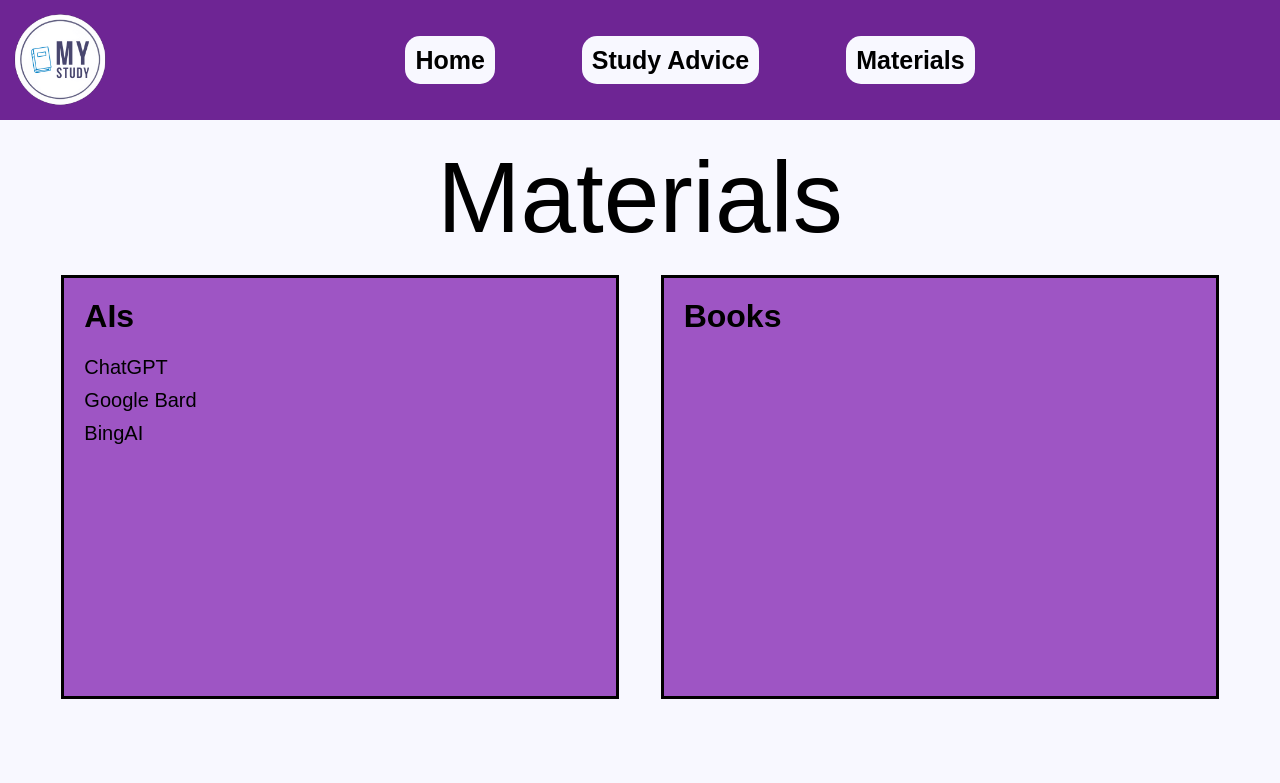
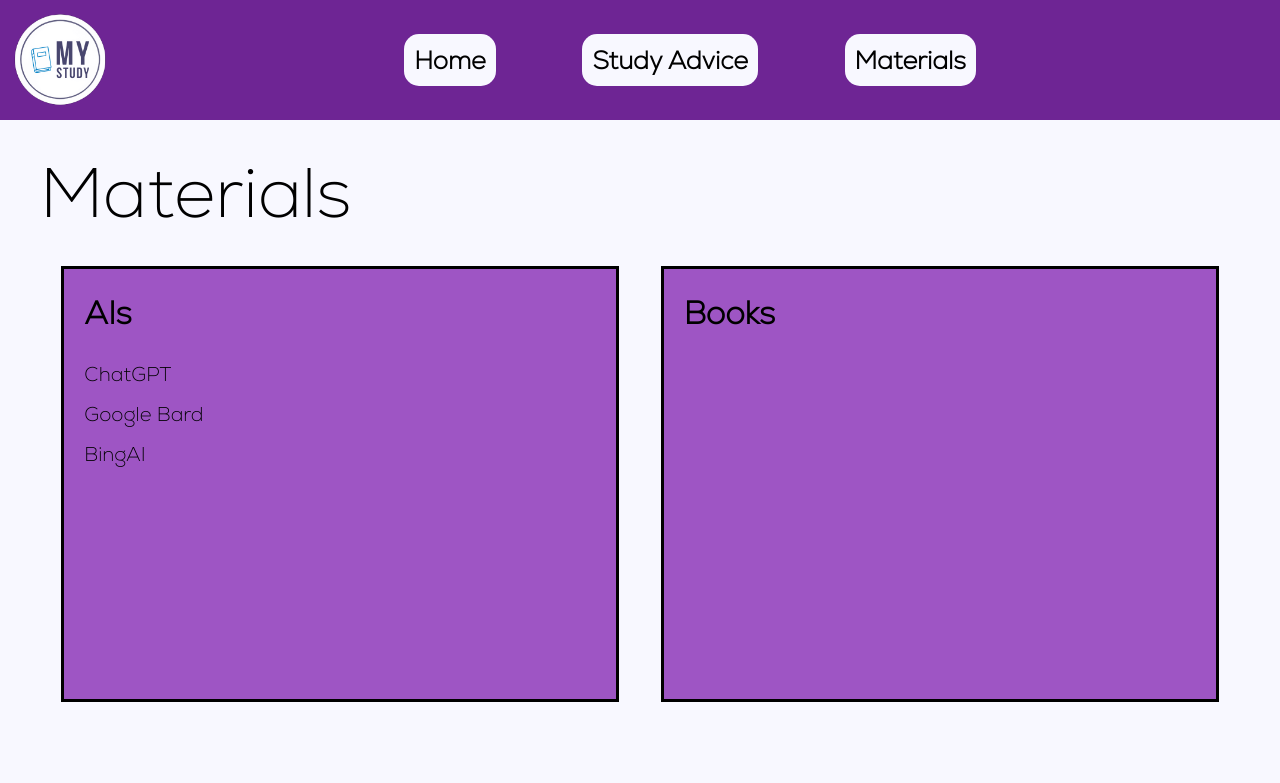
Before and after one commit to jackf21/TeamProjectDev, a plain HTML site: page H&J.html in a window 1280 px wide. Shown: the top 783 px of the page. Drawn offline with Linux system fonts and the light colour scheme.

Commit message:
Update MaterialsStyle.css

```diff
--- a/MaterialsStyle.css
+++ b/MaterialsStyle.css
@@ -1,15 +1,10 @@
-* {
-    font-family: Arial, Helvetica, sans-serif;
+@font-face {
+    font-family: Nexa-Light;
+    src: url(Nexa-ExtraLight.ttf);
 }
 
-#mainTitle {
-    font-size: 100px;
-    margin-top: 20px;
-}
-
-#mainLogo {
-    width: 100px;
-    height: 100px;
+* {
+    font-family: Nexa-Light;
 }
 
 body {
@@ -18,21 +13,35 @@ body {
     padding: 0;
 }
 
+ul {
+    padding-left: 0;
+}
+
+a {
+    text-decoration: none;
+    color: #3F84EF;
+}
+
+#mainTitle {
+    display: flex;
+    font-size: 70px;
+    margin-top: 20px;
+    margin-left: 40px;
+    margin-bottom: 10px;
+    /*font-family: Nexa-Heavy;*/
+}
+
+#mainLogo {
+    width: 100px;
+    height: 100px;
+}
+
 #banner {
     background-color: #6E2594;
     padding: 10px;
     display: flex; /* Allows logo to appear on same line as banner */
     align-items: center;
     justify-content: space-between;
-}
-
-a, ul {
-    text-decoration: none;
-    color: #3F84EF;
-}
-
-ul {
-    padding-left: 0;
 }
 
 .bannerListItem:hover {
@@ -55,6 +64,13 @@ ul {
     border-radius: 15px;
     background-color: ghostwhite;
     color: black;
+}
+
+.content {
+    margin: 10px;
+    font-size: 20px;
+    text-align: center;
+    border: 2px solid #6E2594;
 }
 
 footer {
```
